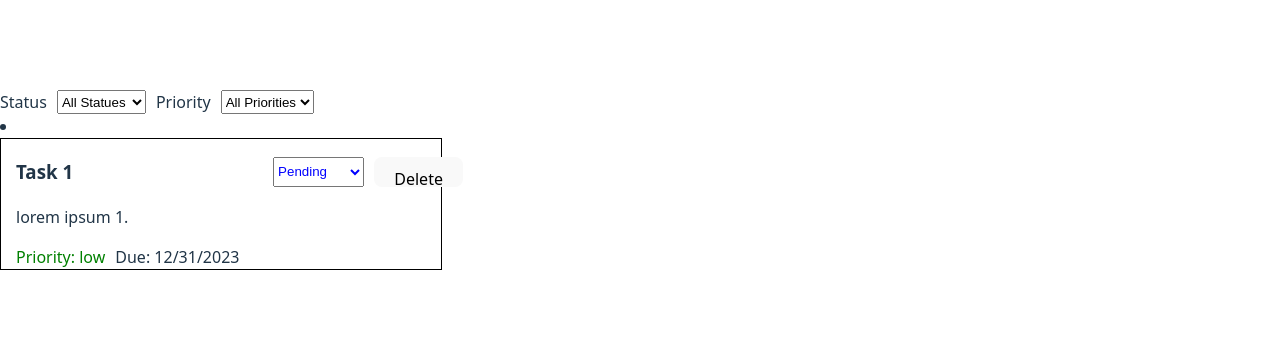
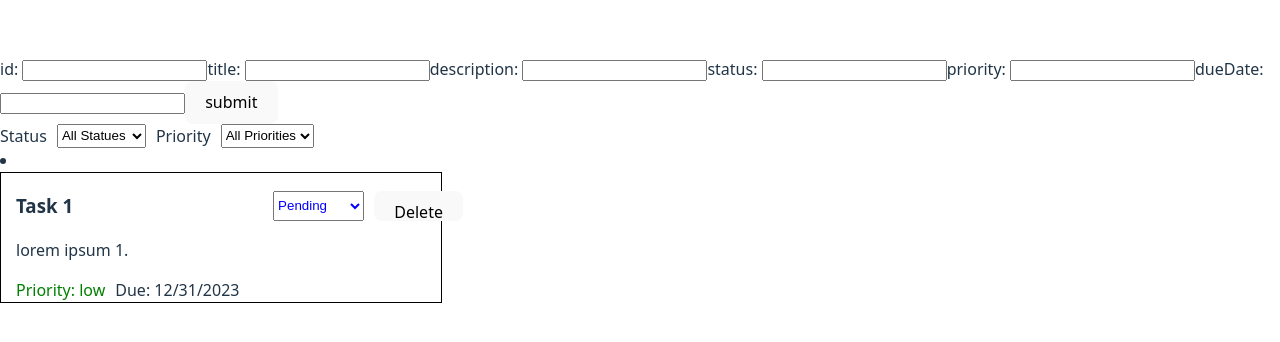
Before and after one commit to ScriptMang/sba9, a React (Vite) app: page / in a window 1280 px wide. Shown: the part 220-562 px from the top of the page. Built offline with nearby package versions, Linux system fonts and the light colour scheme.

Commit message:
Add taskfrom component wip

```diff
--- a/src/App.tsx
+++ b/src/App.tsx
@@ -3,6 +3,7 @@ import type {TaskStatus} from './types/index.ts'
 import type {Task} from './types/index.ts'
 import TaskList from './components/TaskList/TaskList'
 import TaskFilter from './components/TaskFilter/TaskFilter'
+import TaskForm from './components/TaskForm/TaskForm'
 
 import './App.css'
 
@@ -57,6 +58,7 @@ const deleteTaskHandler =  (taskId: string) => {
 
   return (
     <>
+    <TaskForm onSubmit={()=>{}}/>
     <TaskFilter onFilterChange={filterTaskHandler}/>
     <TaskList tasks={tasks} onStatusChange={taskStatusHandler} onDelete={deleteTaskHandler}/>
     </>
--- a/src/components/TaskForm/TaskForm.tsx
+++ b/src/components/TaskForm/TaskForm.tsx
@@ -0,0 +1,30 @@
+import type {TaskFormProps} from '../../types/index.ts'
+
+function TaskForm({onSubmit}:TaskFormProps){
+
+    return (
+    <>
+     <label htmlFor="idInput">id: </label>
+     <input id="idInput" type="text" onChange={(count, e)=>{ task.id = e.target.value + String(count+1); }}/>
+
+     <label htmlFor="titleInput">title: </label>
+     <input id="titleinput" type="text" onChange={()=>{}}/>
+
+     <label htmlFor="descriptionInput">description: </label>
+     <input id="descriptionInput" type="text" onChange={()=>{}}/>
+
+     <label htmlFor="statusInput">status: </label>
+     <input id="statusInput" type="text" onChange={()=>{}}/>
+
+     <label htmlFor="priorityInput">priority: </label>
+     <input id="priorityInput" type="text" onChange={()=>{}}/>
+
+     <label htmlFor="dueDateInput">dueDate: </label>
+     <input id="dueDateInput" type="text" onChange={()=>{}}/>
+
+     <button onSubmit={()=>{}}>submit</button>
+    </>
+)
+}
+
+export default TaskForm
--- a/src/types/index.ts
+++ b/src/types/index.ts
@@ -10,7 +10,6 @@ export interface Task {
 }
 
 export interface TaskFormProps {
-    task: Task
     onSubmit: (taskid: string, newTask: Task) => void
 }
 
```
